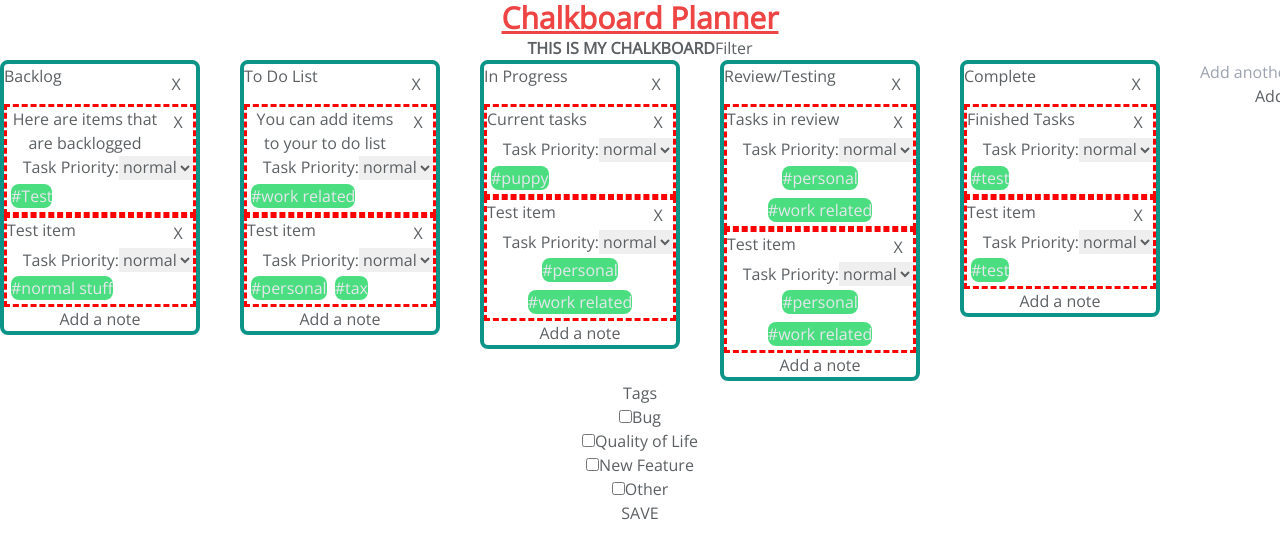
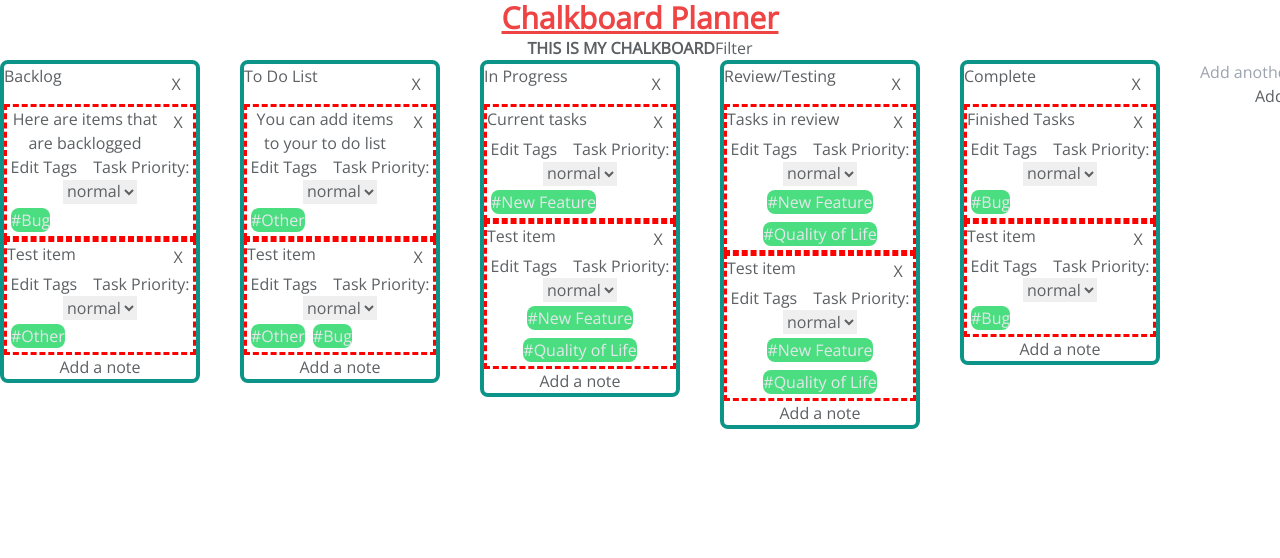
Before and after one commit to flin1105/Chalkboard, a React (Vite) app: page / in a window 1280 px wide. Shown: the top 558 px of the page. Built offline with nearby package versions, Linux system fonts and the light colour scheme; a web font is replaced by a local one.

Commit message:
Adding ToggleTagFormButton Component

```diff
--- a/src/Components/AddTagsForm.jsx
+++ b/src/Components/AddTagsForm.jsx
@@ -1,9 +1,10 @@
-import { useState } from "react";
+import { useState, useEffect } from "react";
 import Checkbox from "./Checkbox";
 
-const AddTagsForm = () => {
+const AddTagsForm = ({ onClose }) => {
 	const handleOnSubmit = (e) => {
 		e.preventDefault();
+		const newTagsForTask = allTags.filter((tag) => tag.checked);
 	};
 
 	const [allTags, setAllTags] = useState([
@@ -12,6 +13,17 @@ const AddTagsForm = () => {
 		{ id: 3, tagName: "New Feature", checked: false },
 		{ id: 4, tagName: "Other", checked: false },
 	]);
+
+	const handleCheckboxChange = (e) => {
+		const updatedTags = allTags.map((tag) => {
+			if (tag.tagName === e.target.name) {
+				return { ...tag, checked: !tag.checked };
+			} else {
+				return { ...tag };
+			}
+		});
+		setAllTags(updatedTags);
+	};
 
 	return (
 		<section>
@@ -22,16 +34,22 @@ const AddTagsForm = () => {
 					{allTags.map((tag) => {
 						return (
 							<Checkbox
-								key={tag.id}
+								key={`checkbox-${tag.id}-${tag.checked}`}
 								name={tag.tagName}
 								checked={tag.checked}
 								allTags={allTags}
 								setAllTags={setAllTags}
+								change={handleCheckboxChange}
 							/>
 						);
 					})}
 				</ul>
-
+				<button
+					onClick={onClose}
+					className="mr-1"
+				>
+					Cancel
+				</button>
 				<button type="submit">SAVE</button>
 			</form>
 		</section>
--- a/src/Components/Chalkboard.jsx
+++ b/src/Components/Chalkboard.jsx
@@ -16,13 +16,13 @@ const Chalkboard = () => {
 					taskId: 0,
 					description: "Here are items that are backlogged",
 					priority: "normal",
-					tags: ["Test"],
+					tags: ["Bug"],
 				},
 				{
 					taskId: 1,
 					description: "Test item",
 					priority: "normal",
-					tags: ["normal stuff"],
+					tags: ["Other"],
 				},
 				,
 			],
@@ -35,13 +35,13 @@ const Chalkboard = () => {
 					taskId: 0,
 					description: "You can add items to your to do list",
 					priority: "normal",
-					tags: ["work related"],
+					tags: ["Other"],
 				},
 				{
 					taskId: 1,
 					description: "Test item",
 					priority: "normal",
-					tags: ["personal", "tax"],
+					tags: ["Other", "Bug"],
 				},
 			],
 		},
@@ -53,13 +53,13 @@ const Chalkboard = () => {
 					taskId: 0,
 					description: "Current tasks",
 					priority: "normal",
-					tags: ["puppy"],
+					tags: ["New Feature"],
 				},
 				{
 					taskId: 1,
 					description: "Test item",
 					priority: "normal",
-					tags: ["personal", "work related"],
+					tags: ["New Feature", "Quality of Life"],
 				},
 			],
 		},
@@ -71,13 +71,13 @@ const Chalkboard = () => {
 					taskId: 0,
 					description: "Tasks in review",
 					priority: "normal",
-					tags: ["personal", "work related"],
+					tags: ["New Feature", "Quality of Life"],
 				},
 				{
 					taskId: 1,
 					description: "Test item",
 					priority: "normal",
-					tags: ["personal", "work related"],
+					tags: ["New Feature", "Quality of Life"],
 				},
 			],
 		},
@@ -89,13 +89,13 @@ const Chalkboard = () => {
 					taskId: 0,
 					description: "Finished Tasks",
 					priority: "normal",
-					tags: ["test"],
+					tags: ["Bug"],
 				},
 				{
 					taskId: 1,
 					description: "Test item",
 					priority: "normal",
-					tags: ["test"],
+					tags: ["Bug"],
 				},
 			],
 		},
@@ -114,7 +114,6 @@ const Chalkboard = () => {
 	};
 
 	const uniqueTags = generateUniqueTags();
-	console.log("unique Id", uniqueTags);
 
 	return (
 		<>
@@ -140,7 +139,6 @@ const Chalkboard = () => {
 					setColumns={setColumns}
 				/>
 			</div>
-			<AddTagsForm />
 		</>
 	);
 };
--- a/src/Components/Checkbox.jsx
+++ b/src/Components/Checkbox.jsx
@@ -1,16 +1,4 @@
-const Checkbox = ({ name, checked, allTags, setAllTags }) => {
-	const handleCheckBoxChange = (e) => {
-		const newTags = allTags.map((tag) => {
-			if (tag.tagName === name) {
-				return { ...tag, checked: !checked };
-			} else {
-				return { ...tag };
-			}
-		});
-
-		setAllTags(newTags);
-	};
-
+const Checkbox = ({ name, checked, change }) => {
 	return (
 		<li>
 			<input
@@ -18,7 +6,7 @@ const Checkbox = ({ name, checked, allTags, setAllTags }) => {
 				id={name}
 				name={name}
 				checked={checked}
-				onChange={handleCheckBoxChange}
+				onChange={change}
 			/>
 			<label htmlFor={name}>{name}</label>
 		</li>
--- a/src/Components/Note.jsx
+++ b/src/Components/Note.jsx
@@ -1,4 +1,5 @@
 import PriorityDropdown from "./PriorityDropdown";
+import ToggleTagFormButton from "./ToggleTagFormButton";
 import "./Note.css";
 
 const Note = ({ id, description, priority, columnTasks, tags, deleteNote }) => {
@@ -7,8 +8,6 @@ const Note = ({ id, description, priority, columnTasks, tags, deleteNote }) => {
 		const newTaskList = columnTasks.filter((task) => task.taskId !== id);
 		deleteNote(newTaskList);
 	};
-
-	console.log("tags", tags);
 
 	return (
 		<div className="note-container">
@@ -21,6 +20,7 @@ const Note = ({ id, description, priority, columnTasks, tags, deleteNote }) => {
 					X
 				</button>
 			</div>
+			<ToggleTagFormButton />
 			<PriorityDropdown taskPriority={priority} />
 			<div className="flex">
 				<div>
--- a/src/Components/PriorityDropdown.jsx
+++ b/src/Components/PriorityDropdown.jsx
@@ -9,7 +9,7 @@ const PriorityDropdown = ({ taskPriority }) => {
 	};
 
 	return (
-		<div className="text-right">
+		<span className="text-right">
 			<label>Task Priority:</label>
 			<select
 				value={priority}
@@ -26,7 +26,7 @@ const PriorityDropdown = ({ taskPriority }) => {
 					);
 				})}
 			</select>
-		</div>
+		</span>
 	);
 };
 
--- /dev/null
+++ b/src/Components/ToggleTagFormButton.jsx
@@ -0,0 +1,25 @@
+import { useState } from "react";
+import { createPortal } from "react-dom";
+import AddTagsForm from "./AddTagsForm";
+
+const ToggleTagFormButton = () => {
+	const [showTagWindow, setShowTagWindow] = useState(false);
+
+	return (
+		<>
+			<button
+				className="mr-4"
+				onClick={() => setShowTagWindow(true)}
+			>
+				Edit Tags
+			</button>
+			{showTagWindow &&
+				createPortal(
+					<AddTagsForm onClose={() => setShowTagWindow(false)} />,
+					document.body
+				)}
+		</>
+	);
+};
+
+export default ToggleTagFormButton;
```
